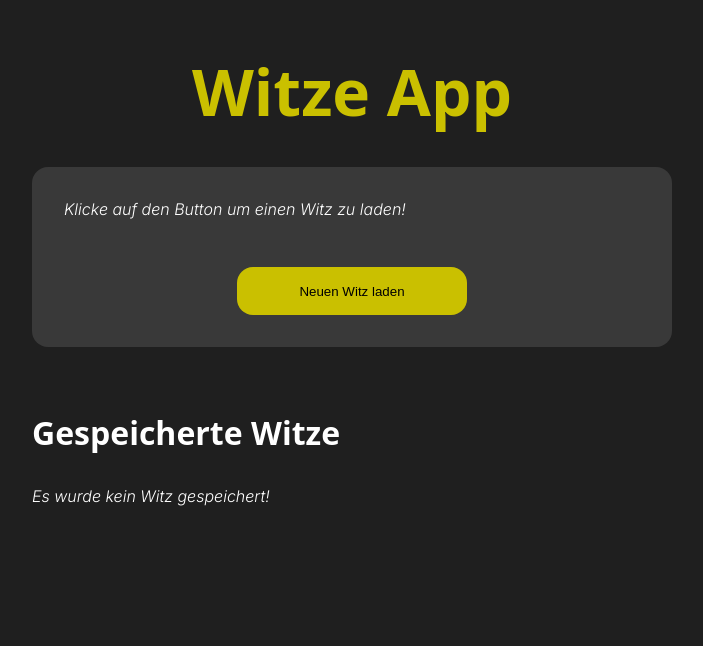
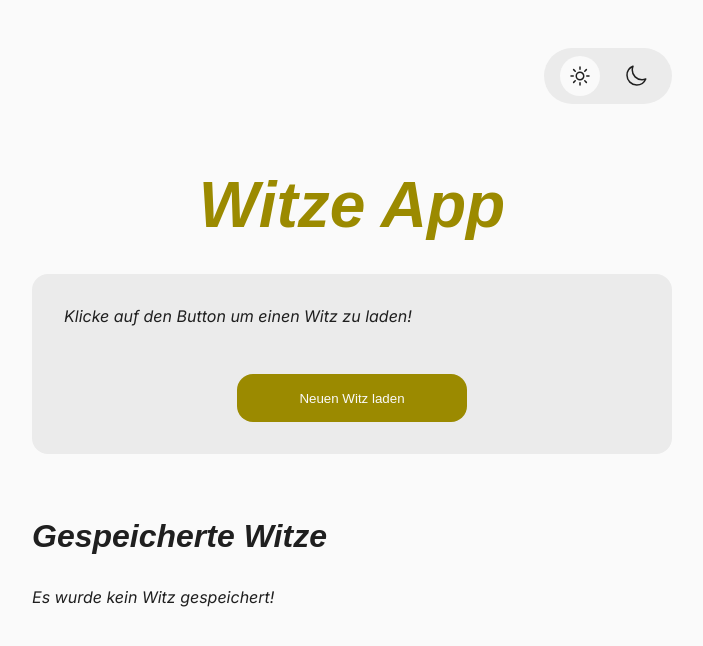
Before and after one commit to andreasschmoranzer/witze-app, a website built with Vite: page index.html in a window 1280 px wide. Shown: the whole page, without its empty margins (288-991 px from the left). Built offline with nearby package versions, Linux system fonts and the light colour scheme; a web font is replaced by a local one.

Commit message:
Add theadjustments for light and dark mode.

```diff
--- a/index.html
+++ b/index.html
@@ -8,6 +8,41 @@
   </head>
   <body>
     <section id="app">
+      <div class="design-mode">
+        <span class="design-mode__box">
+          <button class="design-mode__light">
+            <svg
+              xmlns="http://www.w3.org/2000/svg"
+              fill="none"
+              viewBox="0 0 24 24"
+              stroke-width="1.5"
+              stroke="currentColor"
+              class="design-mode__light-icon"
+            >
+              <path
+                stroke-linecap="round"
+                stroke-linejoin="round"
+                d="M12 3v2.25m6.364.386-1.591 1.591M21 12h-2.25m-.386 6.364-1.591-1.591M12 18.75V21m-4.773-4.227-1.591 1.591M5.25 12H3m4.227-4.773L5.636 5.636M15.75 12a3.75 3.75 0 1 1-7.5 0 3.75 3.75 0 0 1 7.5 0Z"
+              />
+            </svg>
+          </button>
+          <button class="design-mode__dark">
+            <svg
+              xmlns="http://www.w3.org/2000/svg"
+              fill="none"
+              viewBox="0 0 24 24"
+              stroke-width="1.5"
+              stroke="currentColor"
+              class="design-mode__dark-icon"
+            >
+              <path
+                stroke-linecap="round"
+                stroke-linejoin="round"
+                d="M21.752 15.002A9.72 9.72 0 0 1 18 15.75c-5.385 0-9.75-4.365-9.75-9.75 0-1.33.266-2.597.748-3.752A9.753 9.753 0 0 0 3 11.25C3 16.635 7.365 21 12.75 21a9.753 9.753 0 0 0 9.002-5.998Z"
+              />
+            </svg></button
+        ></span>
+      </div>
       <h1 class="heading">Witze App</h1>
       <div class="current-joke">
         <p class="current-joke__text">
--- a/src/main.js
+++ b/src/main.js
@@ -4,18 +4,26 @@ import {
   saveJokeToLocalstorage,
 } from "./storing_local_storage";
 import "../styles/styles.scss";
+import "../styles/_variables.scss";
 
 const generateNewJokeButton = document.querySelector(".current-joke__new-joke");
 const saveJokeButton = document.querySelector(".current-joke__save-joke");
 const deleteJokeButton = document.querySelector(".saved-joke__action");
+const lightModeButton = document.querySelector(".design-mode__light");
+const darkModeButton = document.querySelector(".design-mode__dark");
 
+const rootEl = document.documentElement;
 const jokeParagraphEl = document.querySelector(".current-joke__text");
 const savedJokeListEl = document.querySelector(".saved-jokes__list");
+const currentJokeBoxEl = document.querySelector(".current-joke");
 
 generateNewJokeButton.addEventListener("click", () => showRandomJoke());
 saveJokeButton.addEventListener("click", () => saveJoke());
+lightModeButton.addEventListener("click", () => lightMode());
+darkModeButton.addEventListener("click", () => darkMode());
 
 displaySavedJokes();
+lightMode();
 
 function applyEventListener() {
   const deleteJokeButtonEls = document.querySelectorAll(".saved-joke__action");
@@ -113,3 +121,17 @@ function deleteJoke(id) {
   saveJokeToLocalstorage(jokes);
   displaySavedJokes();
 }
+
+function lightMode() {
+  darkModeButton.classList.remove("design-mode__theme--selected");
+  lightModeButton.classList.add("design-mode__theme--selected");
+
+  rootEl.classList.add("light-theme");
+}
+
+function darkMode() {
+  lightModeButton.classList.remove("design-mode__theme--selected");
+  darkModeButton.classList.add("design-mode__theme--selected");
+
+  rootEl.classList.remove("light-theme");
+}
--- a/styles/_variables.scss
+++ b/styles/_variables.scss
@@ -1,17 +1,48 @@
 @import url("https://fonts.googleapis.com/css2?family=Rubik+Scribble&display=swap");
 @import url("https://fonts.googleapis.com/css2?family=Inter:ital,opsz,wght@0,14..32,100..900;1,14..32,100..900&display=swap");
 @import url("https://fonts.googleapis.com/css2?family=Karla:ital,wght@0,200..800;1,200..800&display=swap");
+@import url("https://fonts.googleapis.com/css2?family=Rampart+One&display=swap");
+@import url("https://fonts.googleapis.com/css2?family=Bangers&display=swap");
 
 $primary-color: rgb(31, 31, 31);
-$secondary-color: rgb(202, 192, 0);
+$secondary-color: rgb(238, 194, 0);
+//$secondary-color: rgb(202, 192, 0);
 $danger-color: rgb(255, 48, 48);
 
 // $primary-font-family: "Be Vietnam Pro", sans-serif;
 $primary-font-family: "Inter", sans-serif;
-$secondary-font-family: "Rubik Scribble", system-ui;
+// $secondary-font-family: "Rubik Scribble", system-ui;
+$secondary-font-family: "Rampart One", sans-serif;
+// $secondary-font-family: "Bangers", system-ui;
 
 $primary-font-color: white;
 $border-radius: 1rem;
+
+$themes: (
+  light: (
+    primary-color: rgb(250, 250, 250),
+    primary-color-darken: rgb(235, 235, 235),
+    secondary-color: rgb(155, 138, 0),
+    primary-font-color: $primary-color,
+  ),
+);
+
+@mixin themify($themes) {
+  @each $name, $values in $themes {
+    .#{$name}-theme {
+      $theme-map: $values !global;
+      @content;
+    }
+  }
+}
+
+@function themed($key) {
+  @return map-get($theme-map, $key);
+}
+
+@mixin headings() {
+  font-style: italic;
+}
 
 @mixin backgroundLighten($color) {
   background-color: lighten($color, 10);
@@ -32,3 +63,56 @@ $border-radius: 1rem;
     @content;
   }
 }
+
+@include themify($themes) {
+  body {
+    background-color: themed("primary-color");
+    color: themed("primary-font-color");
+  }
+
+  .design-mode {
+    &__box {
+      background-color: themed("primary-color-darken");
+    }
+
+    &__light-icon,
+    &__dark-icon {
+      stroke: themed("primary-font-color");
+    }
+
+    &__theme--selected {
+      background-color: themed("primary-color");
+    }
+  }
+
+  .heading {
+    color: themed("secondary-color");
+  }
+
+  .current-joke {
+    background-color: themed("primary-color-darken");
+
+    &__new-joke {
+      background-color: themed("secondary-color");
+      color: themed("primary-color");
+    }
+
+    &__save-joke {
+      border: 1px solid themed("secondary-color");
+      color: themed("secondary-color");
+
+      &:hover {
+        background-color: themed("secondary-color");
+        color: themed("primary-color");
+      }
+    }
+  }
+
+  .saved-joke {
+    background-color: themed("primary-color-darken");
+
+    &__delete-icon {
+      stroke: themed("primary-color");
+    }
+  }
+}
--- a/styles/styles.scss
+++ b/styles/styles.scss
@@ -13,7 +13,8 @@ body {
   background-color: $primary-color;
   font-family: $primary-font-family;
   color: $primary-font-color;
-  font-weight: 300;
+  // font-weight: 300;
+  overflow: auto;
 }
 
 #app {
@@ -28,12 +29,55 @@ body {
   }
 }
 
+.design-mode {
+  display: flex;
+  justify-content: center;
+  margin-bottom: 4rem;
+
+  @include tablet() {
+    justify-content: flex-end;
+  }
+
+  &__box {
+    display: flex;
+    gap: 1rem;
+    padding: 0.5rem 1rem;
+    border-radius: 4rem;
+
+    @include backgroundLighten($primary-color);
+  }
+
+  &__light,
+  &__dark {
+    padding: 0.5rem;
+    border: none;
+    border-radius: 50%;
+    display: flex;
+    justify-content: center;
+    align-items: center;
+    cursor: pointer;
+    background-color: transparent;
+  }
+
+  &__light-icon,
+  &__dark-icon {
+    stroke: white;
+    height: 1.5rem;
+  }
+
+  &__theme--selected {
+    @include backgroundDarken($primary-color);
+  }
+}
+
 .heading {
   font-family: $secondary-font-family;
   font-size: 3rem;
   color: $secondary-color;
   text-align: center;
   margin-bottom: 2rem;
+
+  @include headings();
 
   @include desktop() {
     font-size: 4rem;
@@ -110,6 +154,8 @@ body {
     font-family: $secondary-font-family;
     font-size: 2rem;
     margin-bottom: 2rem;
+
+    @include headings();
   }
 
   &__list {
```
